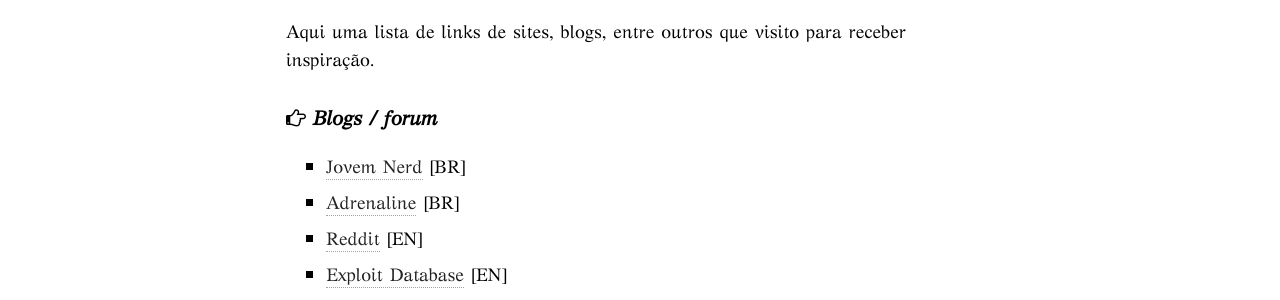
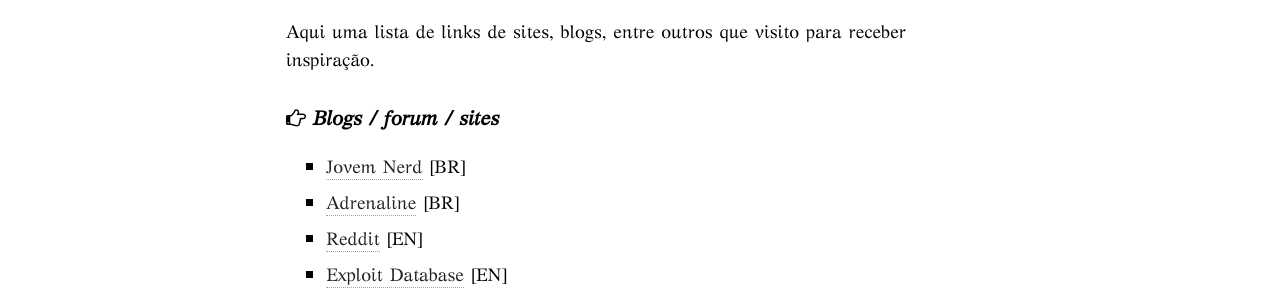
Before and after one commit to Agt-Morgu5/agt-morgu5.github.io, a Jekyll site: the page built from links/index.md, in a window 1280 px wide. Shown: the part 504-804 px from the top of the page. Built offline with Jekyll 4.4.1, drawn with Linux system fonts in a browser that asks for light colours; nearby versions of some CDN libraries.

Commit message:
black-hat-bats

```diff
--- a/links/index.md
+++ b/links/index.md
@@ -12,7 +12,7 @@
 
 Aqui uma lista de links de sites, blogs, entre outros que visito para receber inspiração.
 
-##### <i class="fa fa-hand-o-right"></i> Blogs / forum
+##### <i class="fa fa-hand-o-right"></i> Blogs / forum / sites
 
 * [Jovem Nerd](https://jovemnerd.com.br/){:target="_blank"}  [BR]
 * [Adrenaline](http://adrenaline.uol.com.br/){:target="_blank"}  [BR]
```
